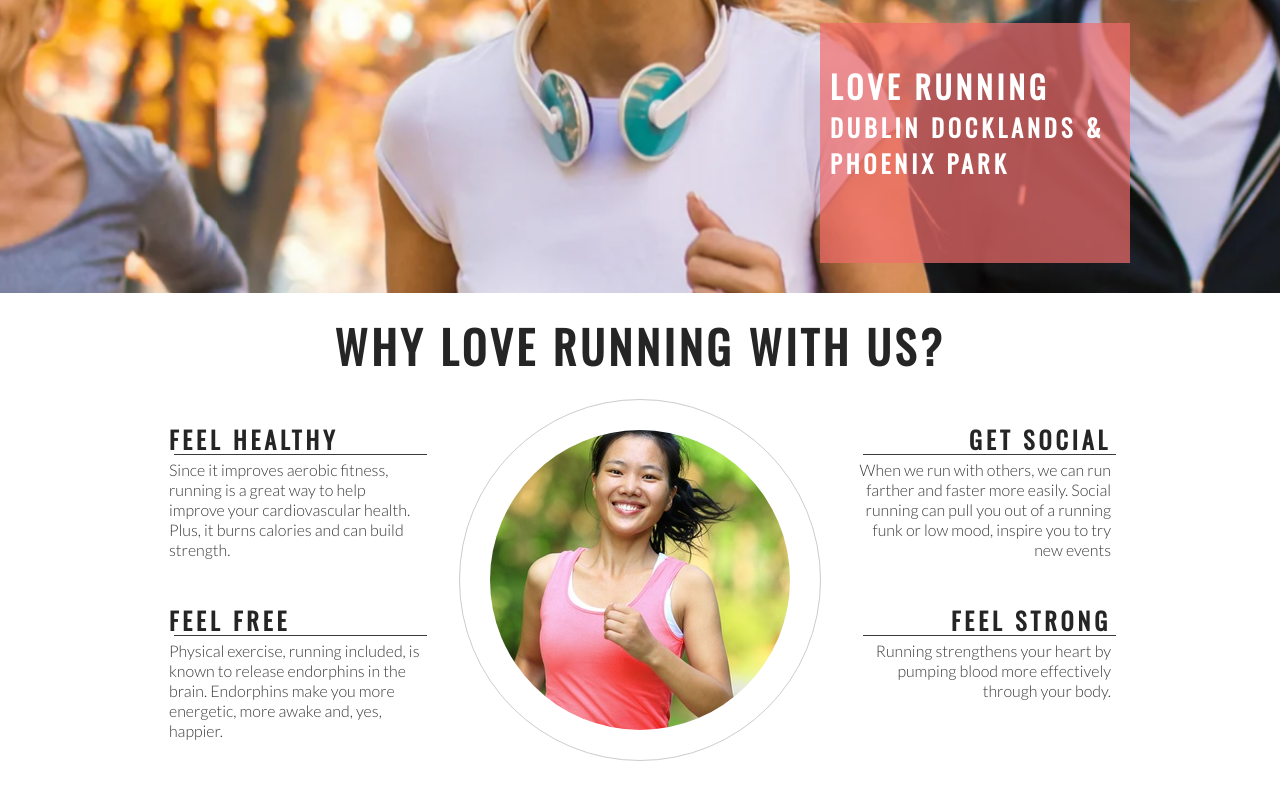
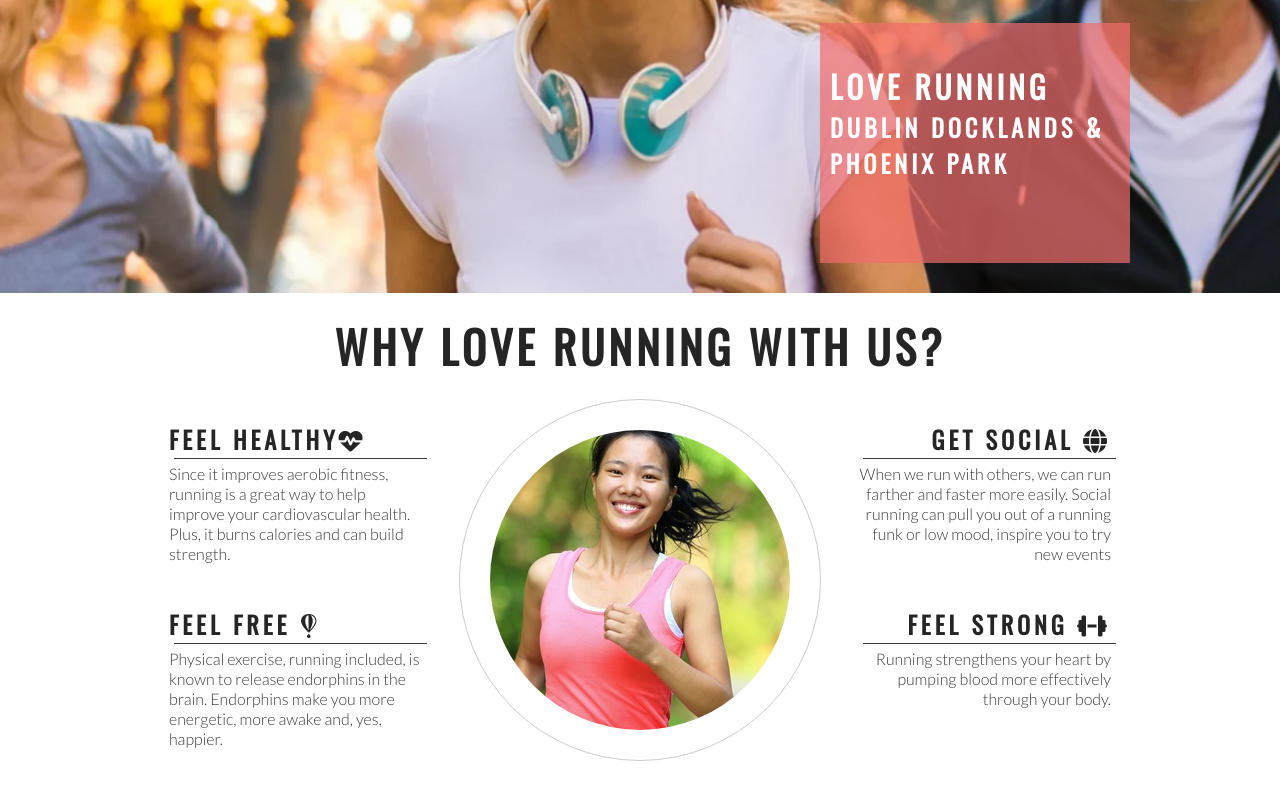
Before and after one commit to denham-ed/love-running, a plain HTML site: page index.html in a window 1280 px wide. Shown: the part 382-1184 px from the top of the page. Drawn offline with nearby package versions, Linux system fonts and the light colour scheme.

Commit message:
Add icons to ethos section

```diff
--- a/index.html
+++ b/index.html
@@ -44,14 +44,14 @@
         <h2 id="welcome">Why Love Running With Us?</h2>
         <div id="left-about">
             <div class="left-about-heading">
-                <h2>Feel Healthy</h2>
+                <h2>Feel Healthy<i class="fa-solid fa-heart-pulse"></i></h2>
                 <hr>
                 <p>
                     Since it improves aerobic fitness, running is a great way to help improve your cardiovascular health. Plus, it burns calories and can build strength.
                 </p>
             </div>
             <div class="left-about-heading">
-                <h2>Feel Free</h2>
+                <h2>Feel Free <i class="fa-brands fa-fly"></i></h2>
                 <hr>
                 <p>
                     Physical exercise, running included, is known to release endorphins in the brain. Endorphins make you more energetic, more awake and, yes, happier.
@@ -62,14 +62,14 @@
         <div id="right-about">
 
             <div class="right-about-heading">
-                <h2>Get Social</h2>
+                <h2>Get Social <i class="fa-solid fa-globe"></i></h2>
                 <hr>
                 <p>
                     When we run with others, we can run farther and faster more easily. Social running can pull you out of a running funk or low mood, inspire you to try new events
                 </p>
             </div>
             <div class="right-about-heading">
-                <h2>Feel Strong</h2>
+                <h2>Feel Strong <i class="fa-solid fa-dumbbell"></i></h2>
                 <hr>
                 <p>
                     Running strengthens your heart by pumping blood more effectively through your body.                </p>
@@ -84,6 +84,9 @@
     </section>
     <section> Running Locations, distances and times </section>
     <footer>Footer Content - social links</footer>
+    <!-- font awesome script -->
+
+    <script src="https://kit.fontawesome.com/32eb0f11a8.js" crossorigin="anonymous"></script>
 </body>
 
 </html>
```
